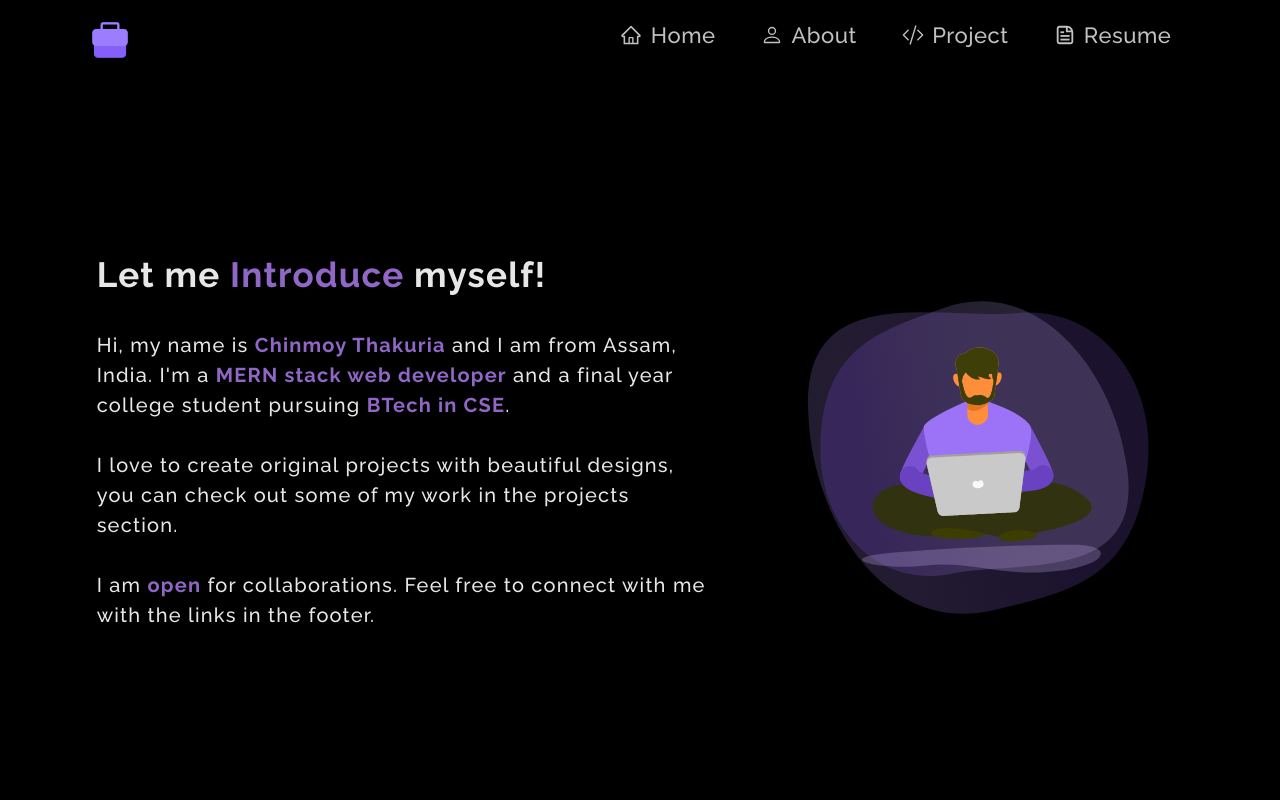
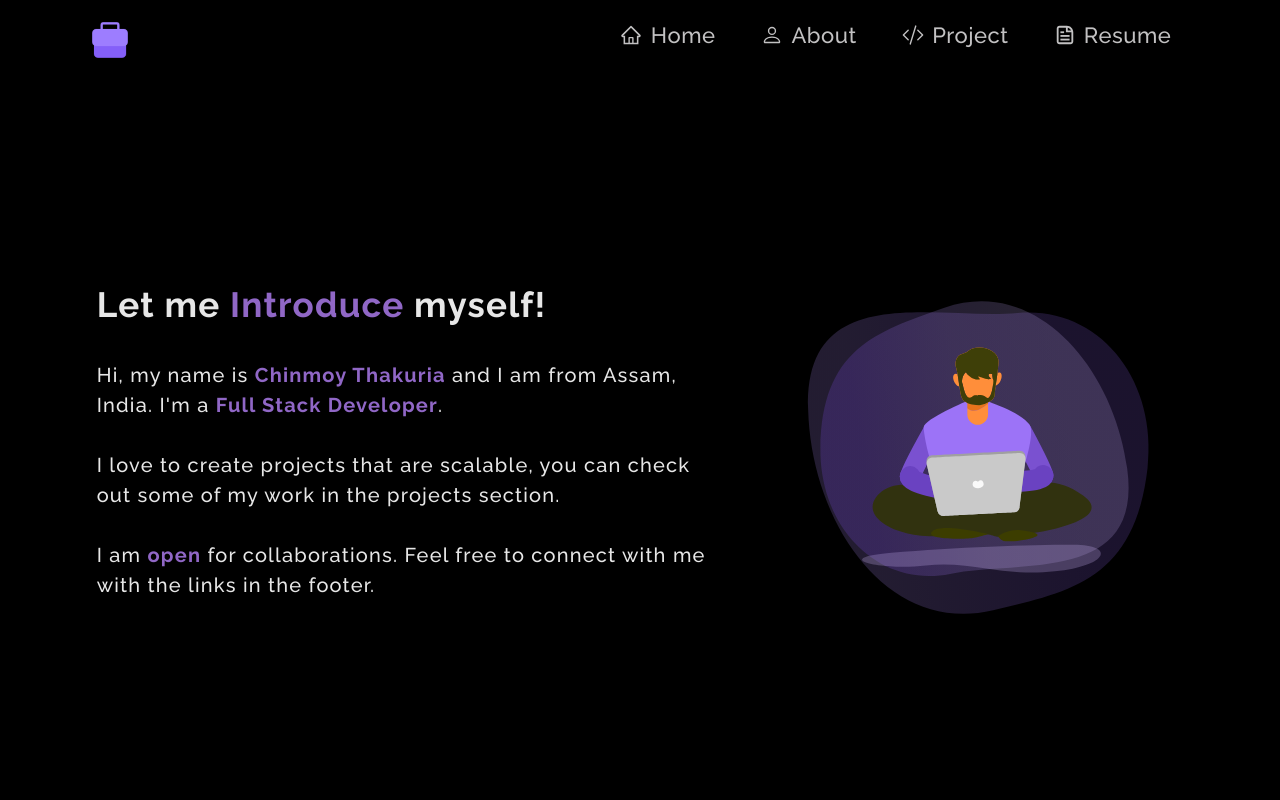
Before and after one commit to chinmoyT/Developer-portfolio, a React (Create React App) app: page /About in a window 1280 px wide. Shown: the top 800 px of the page. Built offline with nearby package versions, Linux system fonts and the light colour scheme.

Commit message:
added new resume

```diff
--- a/src/Components/About.js
+++ b/src/Components/About.js
@@ -12,9 +12,9 @@ const About = () => {
           <h1 className='AboutTextHeading' >Let me <b>Introduce</b> myself!</h1>
           <p>
             Hi, my name is <b>Chinmoy Thakuria</b> and I am from Assam, India.
-            I'm a <b>MERN stack web developer</b> and a final year college student pursuing <b>BTech in CSE</b>. <br/><br/>
+            I'm a <b>Full Stack Developer</b>. <br/><br/>
 
-            I love to create original projects with beautiful designs, you can check out some of my work in the projects section.<br/><br/>
+            I love to create projects that are scalable, you can check out some of my work in the projects section.<br/><br/>
             I am <b>open</b> for collaborations. Feel free to connect with me with the links in the footer.<br/>
 
           </p>
--- a/src/Components/Footer.js
+++ b/src/Components/Footer.js
@@ -10,7 +10,7 @@ const Footer = () => {
       <div className='footerLinks'>
         <a href="https://github.com/chinmoyT" target='_blank'><FaGithub/></a>
         <a href="https://www.linkedin.com/in/chinmoy-thakuria/" target='_blank'><FaLinkedin/></a>
-        <a href="mailto:cythakuria@gmail.com" target='_blank'><GrMail/></a>
+        <a href="mailto:chinmoythakuria20@gmail.com" rel="noopener noreferrer"><GrMail/></a>
         <a href="https://leetcode.com/chinmoy201/" target="_blank"><SiLeetcode/></a>
       </div>
     </footer>
--- a/src/Components/ProjectBox.js
+++ b/src/Components/ProjectBox.js
@@ -11,7 +11,7 @@ const  ProjectBox = ({projectPhoto, projectName}) => {
 
     BookMyMovieDesc : "A website to book movies. It has an user login to book movies of their choices. And a admin login to add new movies and confirm the bookings done by the user.",
     BookMyMovieGithub : "https://github.com/chinmoyT/BookMyMovie",
-    BookMyMovieWebsite : "https://mern-stack-frontend-pi.vercel.app/",
+    BookMyMovieWebsite : "https://book-my-movie-frontend.vercel.app/",
 
     CryptoExchangeDesc:"A comprehensive crypto exchange platform that shows the realtime analaysis of 50+ crypto coins.",
     CryptoExchangeGithub:"https://github.com/chinmoyT/CoinExchange",
```
Also changed, not shown: 1 other file (tests, documents, lock files or other folders).
